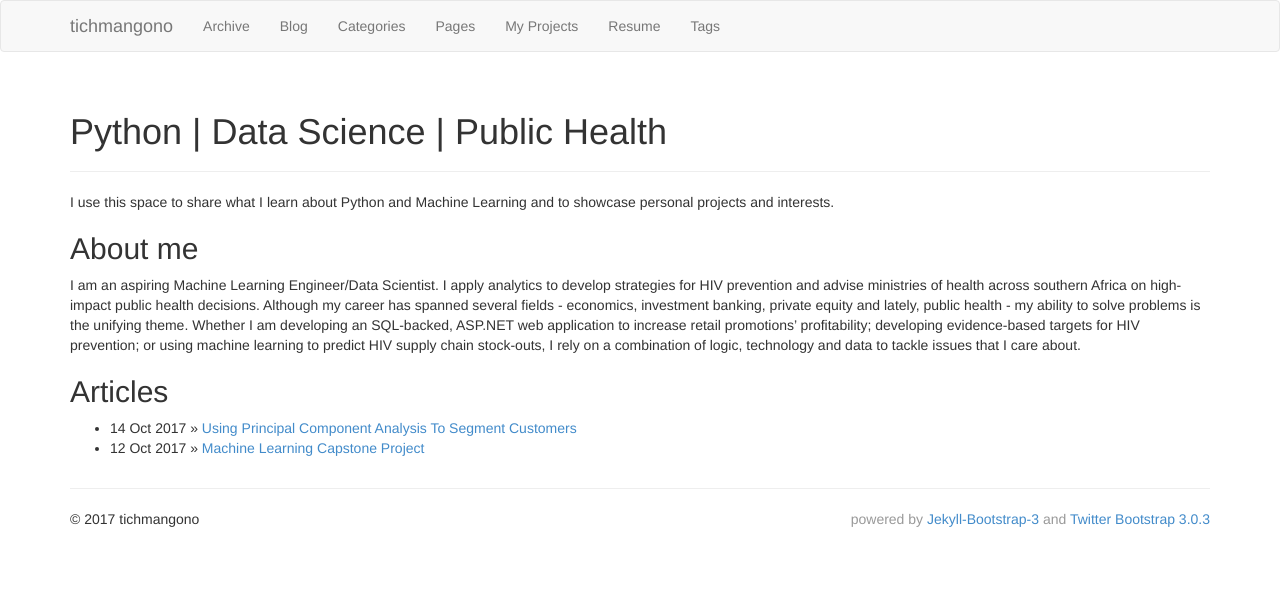
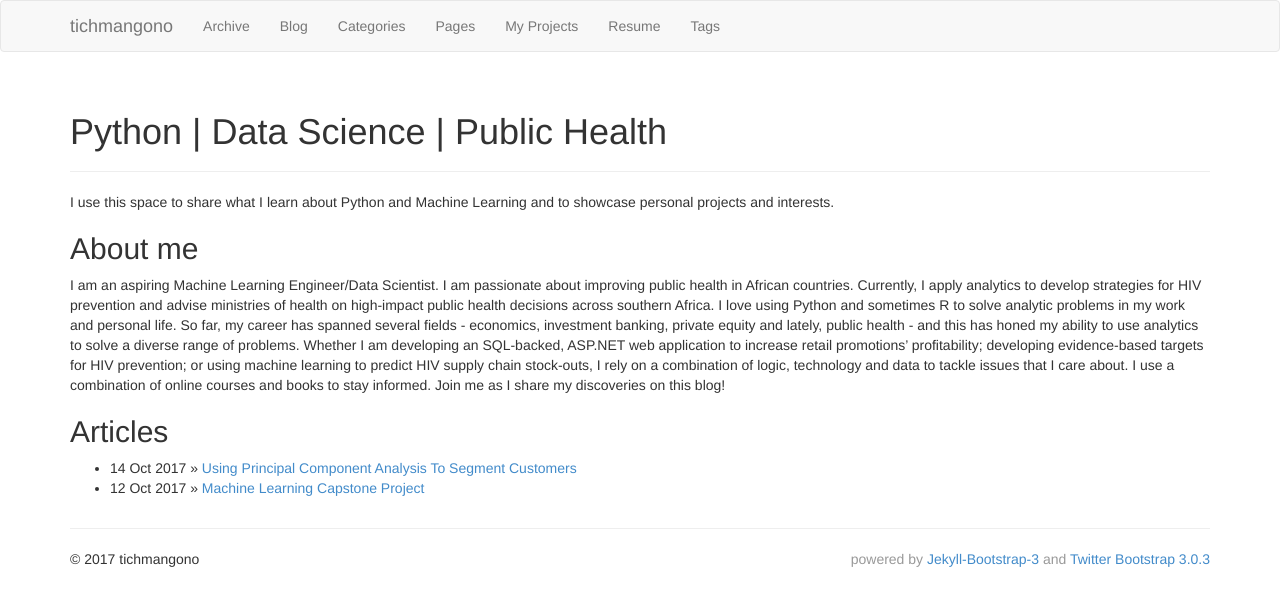
Before and after one commit to tichmangono/tichmangono.github.io, a Jekyll site: the page built from index.md, in a window 1280 px wide. Shown: the top 606 px of the page. Built offline with Jekyll 4.4.1, drawn with Linux system fonts in a browser that asks for light colours.

Commit message:
index changes

```diff
--- a/index.md
+++ b/index.md
@@ -5,20 +5,21 @@ tagline:
 ---
 {% include JB/setup %}
 
-I use this space to share what I learn about Python and Machine Learning and to showcase
-personal projects and interests.
+I use this space to share what I learn about Python and Machine Learning and to showcase personal
+projects and interests.
 
 ## About me
 
-I am an aspiring Machine Learning Engineer/Data Scientist. I apply analytics to develop
-strategies for HIV prevention and advise ministries of health across southern Africa
-on high-impact public health decisions. Although my career has spanned several fields -
-economics, investment banking, private equity and lately, public health - my ability
-to solve problems is the unifying theme. Whether I am developing an SQL-backed, ASP.NET
-web application to increase retail promotions’ profitability; developing evidence-based
-targets for HIV prevention; or using machine learning to predict HIV supply chain
-stock-outs, I rely on a combination of logic, technology and data to tackle issues that
-I care about.
+I am an aspiring Machine Learning Engineer/Data Scientist. I am passionate about improving public health
+in African countries. Currently, I apply analytics to develop strategies for HIV prevention and advise
+ministries of health on high-impact public health decisions across southern Africa. I love using Python
+and sometimes R to solve analytic problems in my work and personal life. So far, my career has spanned
+ several fields - economics, investment banking, private equity and lately, public health - and this has
+honed my ability to use analytics to solve a diverse range of problems. Whether I am developing an
+SQL-backed, ASP.NET web application to increase retail promotions’ profitability; developing evidence-based
+targets for HIV prevention; or using machine learning to predict HIV supply chain stock-outs, I rely on
+a combination of logic, technology and data to tackle issues that I care about. I use a combination of
+online courses and books to stay informed. Join me as I share my discoveries on this blog!
 
 
 ## Articles
```
